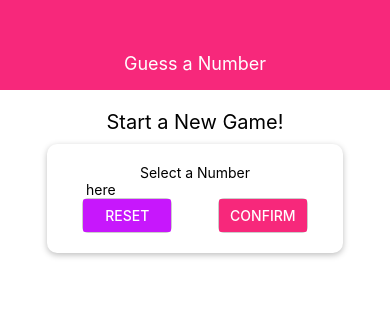
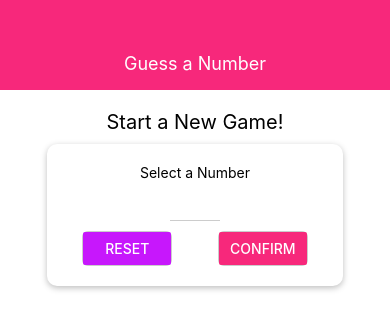
Before and after one commit to SBYDeveloper/guess-a-number, a React Native app: screen / in a window 390 px wide. Shown: the top 330 px of the page. Built offline with nearby package versions, Linux system fonts and the light colour scheme.

Commit message:
Configure and Style Text Input

```diff
--- /dev/null
+++ b/components/Input.js
@@ -0,0 +1,20 @@
+import React from 'react';
+import { StyleSheet, TextInput } from 'react-native';
+import Colors from '../constants/colors'
+
+const Input = props => {
+    return (
+        <TextInput {...props} style={{...styles.input, ...props.style}} />
+    )
+}
+
+const styles = StyleSheet.create({
+    input: {
+        height: 30,
+        borderBottomColor: Colors.grey,
+        borderBottomWidth: 1,
+        marginVertical: 10
+    }
+});
+
+export default Input
--- a/screens/StartGameScreen.js
+++ b/screens/StartGameScreen.js
@@ -2,6 +2,7 @@
 import { StyleSheet, View, Text, TextInput, Button } from 'react-native';
 import Card from '../components/Card'
 import Color from '../constants/colors'
+import Input from '../components/Input'
 
 const StartGameScreen = props => {
     return (
@@ -9,7 +10,13 @@
             <Text style={styles.title}>Start a New Game!</Text>
             <Card style={styles.inputContainer}>
                 <Text>Select a Number</Text>
-                <TextInput placeholder="here"/>
+                <Input
+                    style={styles.input}
+                    blurOnSubmit
+                    autoCapitalize='none'
+                    autoCorrect={false}
+                    keyboardType='number-pad'
+                    maxLength={2} />
                 <View style={styles.buttonContainer}>
                     <View style={styles.button}>
                         <Button color={Color.accent} title="Reset" onPress={() => {}}/>
@@ -49,6 +56,10 @@
         width: '100%',
         justifyContent: 'space-between',
         paddingHorizontal: 15
+    },
+    input: {
+        width: 50,
+        textAlign: 'center'
     }
 });
 
```
